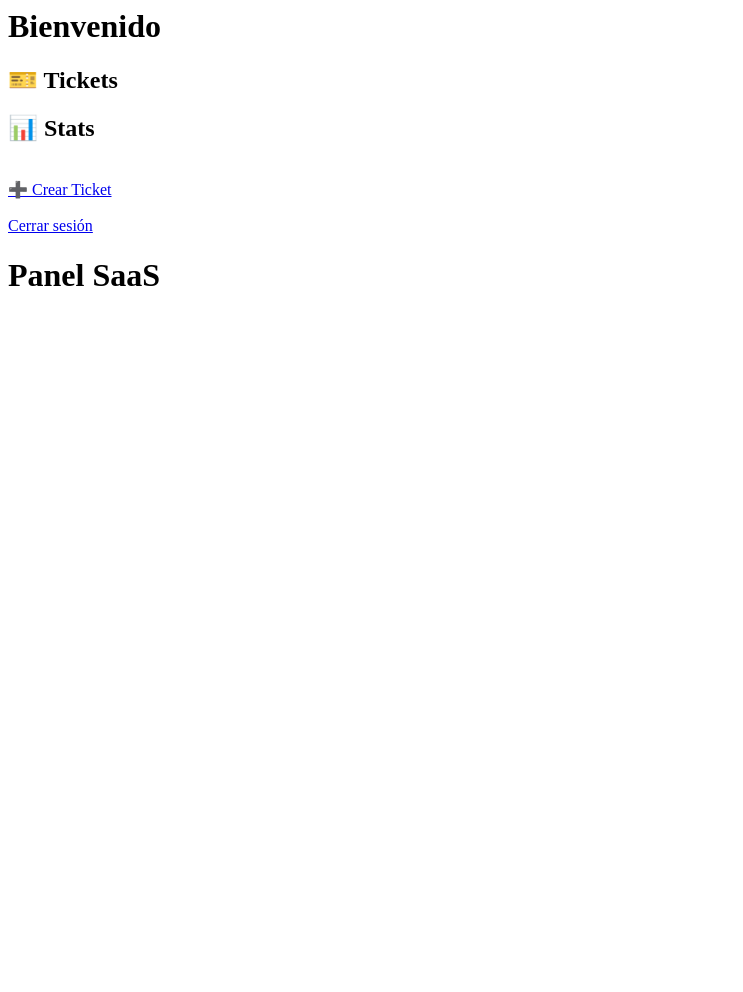
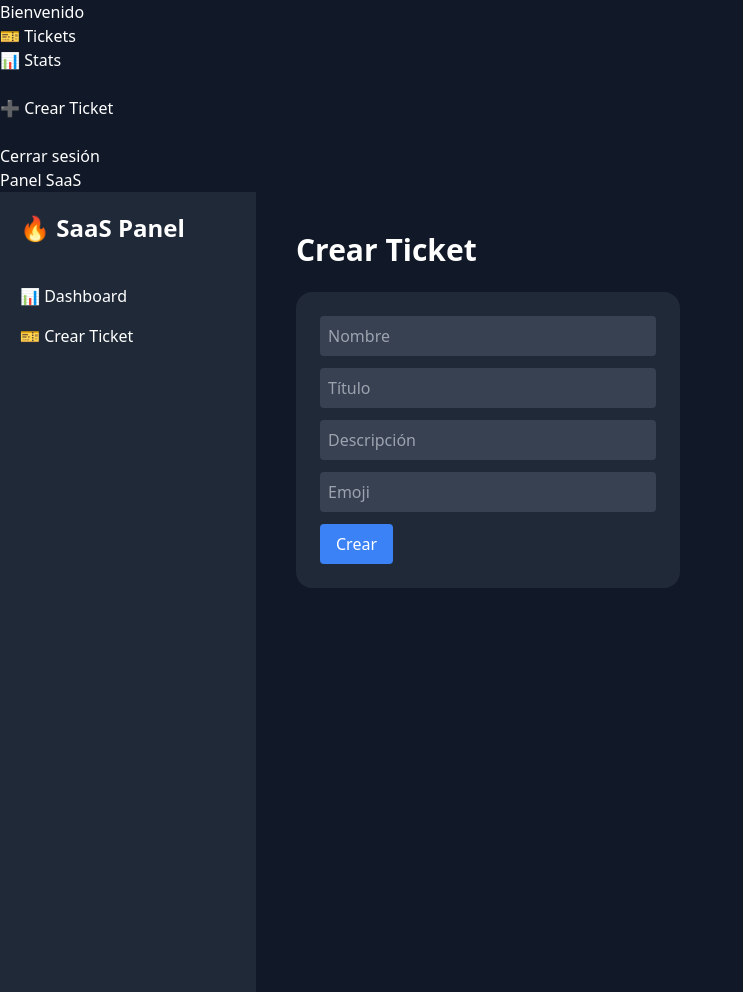
Before and after one commit to juniordiazz352-lgtm/Soportesb, a Flask app: page /dashboard in a window 1280 px wide. Shown: the whole page, without its empty margins (0-743 px from the left). Before the commit the page ends 286 px from the top, so only its background shows below. Run offline with Flask 3, Linux system fonts and the light colour scheme; the visitor is signed in with stand-in values (Sample User, id 1); parts of the project's set-up code (start-up, migrations or seed data) failed here and were passed over; some libraries are stand-ins or nearby versions.

Commit message:
Update dashboard.html

```diff
--- a/web/templates/dashboard.html
+++ b/web/templates/dashboard.html
@@ -20,3 +20,31 @@
 {% for t in tickets %}
 <p>{{ t[3] }} - {{ t[4] }}</p>
 {% endfor %}
+
+{% extends "base.html" %}
+
+{% block content %}
+
+<h1 class="text-3xl font-bold mb-6">Crear Ticket</h1>
+
+<form method="POST" class="bg-gray-800 p-6 rounded-2xl w-96">
+
+<input name="nombre" placeholder="Nombre"
+class="w-full mb-3 p-2 rounded bg-gray-700">
+
+<input name="titulo" placeholder="Título"
+class="w-full mb-3 p-2 rounded bg-gray-700">
+
+<input name="descripcion" placeholder="Descripción"
+class="w-full mb-3 p-2 rounded bg-gray-700">
+
+<input name="emoji" placeholder="Emoji"
+class="w-full mb-3 p-2 rounded bg-gray-700">
+
+<button class="bg-blue-500 px-4 py-2 rounded hover:bg-blue-600">
+Crear
+</button>
+
+</form>
+
+{% endblock %}
```
